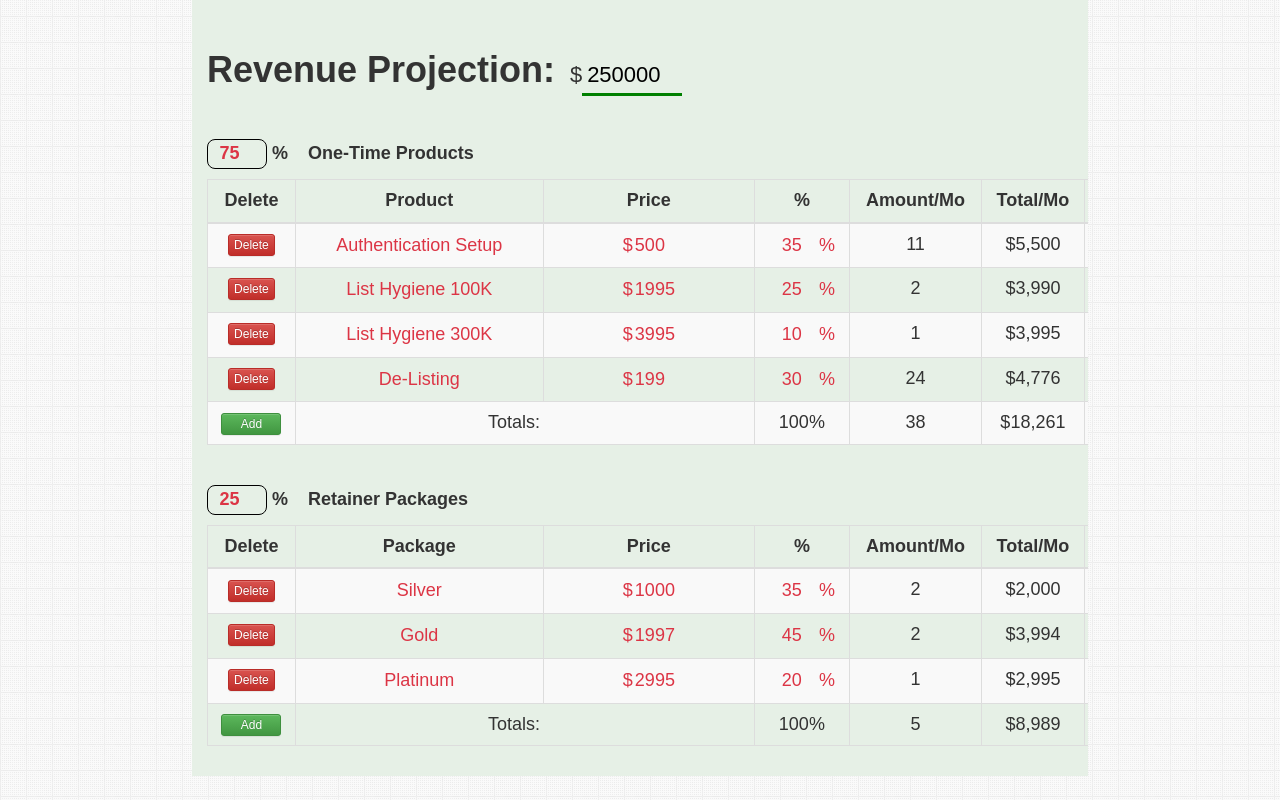
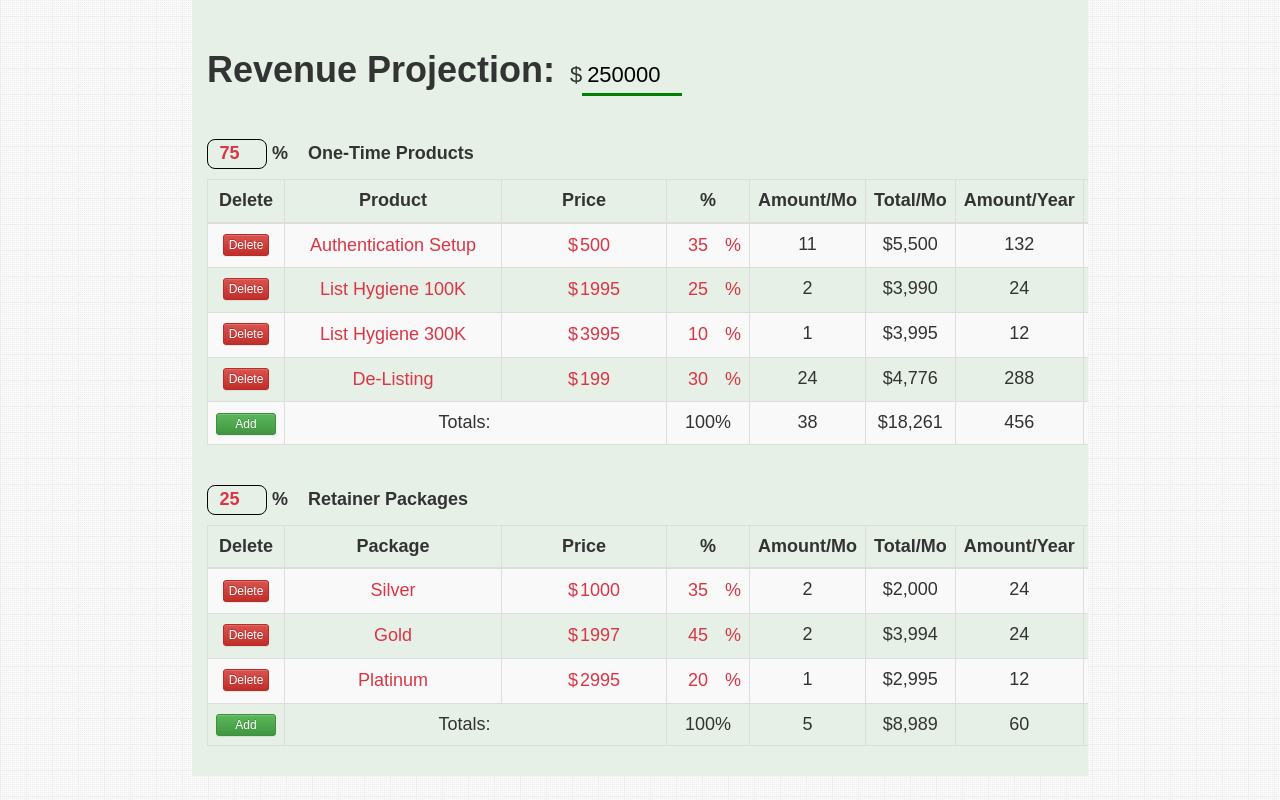
Before and after one commit to SSelke/revenue-calculator, a React app: page / in a window 1280 px wide. Shown: the part 400-1200 px from the top of the page. Built offline with nearby package versions, Linux system fonts and the light colour scheme.

Commit message:
update scroll osx

```diff
--- a/src/components/MainCalculator/Tabs/Expenses/Expenses.css
+++ b/src/components/MainCalculator/Tabs/Expenses/Expenses.css
@@ -18,6 +18,9 @@
 
 .row {
     overflow: scroll;
+    overflow-x: scroll;
+    -webkit-overflow-scrolling: touch;
+    width: 1000px;
 }
 
 .col {
@@ -28,10 +31,6 @@
     font-size: 18px;
     color: rgb(220, 53, 69);
     white-space: nowrap;
-    overflow: hidden;
-     overflow: scroll;
-    overflow-x: scroll;
-    -webkit-overflow-scrolling: touch;
 }
 
 .Table th {
--- a/src/components/MainCalculator/Tabs/Products/Products.css
+++ b/src/components/MainCalculator/Tabs/Products/Products.css
@@ -29,6 +29,7 @@
          overflow: scroll;
     overflow-x: scroll;
     -webkit-overflow-scrolling: touch;
+    width: 1000px;
 }
 
 .Table th {
--- a/src/components/MainCalculator/Tabs/Revenue/Revenue.css
+++ b/src/components/MainCalculator/Tabs/Revenue/Revenue.css
@@ -4,14 +4,11 @@
     background: #e6f0e6;
 }
 
-.row {
-    overflow: scroll;
+.col {
+    margin: 10px auto !important;
     overflow-x: scroll;
     -webkit-overflow-scrolling: touch;
-}
-
-.col {
-    margin: 10px auto !important;
+    width: 1000px;
 }
 
 /* Percentage Headers above tables */
--- a/src/components/MainCalculator/Tabs/Revenue/TableData/TableData.js
+++ b/src/components/MainCalculator/Tabs/Revenue/TableData/TableData.js
@@ -18,7 +18,7 @@ const tableData = (props) => {
                 </td>
                 <td className={classes.Data}>
                     <span style={{ marginLeft: '58px' }}>$
-                        <input type="number" style={{ width: '100px', textAlign: 'left' }}
+                        <input type="number" style={{ width: '80px', textAlign: 'left' }}
                                                 value={cost}
                                                 onChange={(event) => props.updateCost(event.target.value, props.index)} />
                     </span>
```
